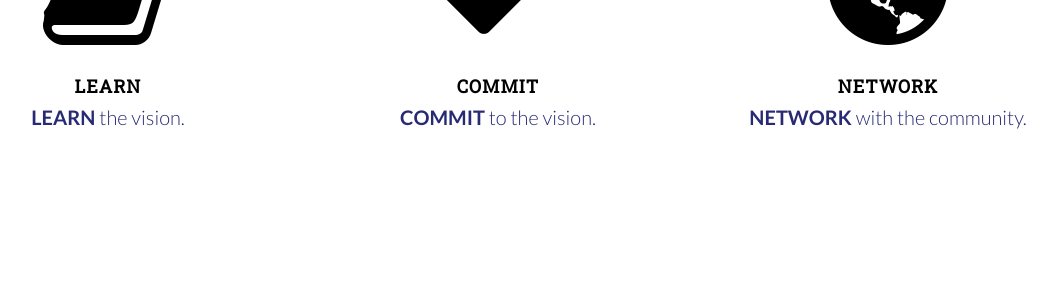
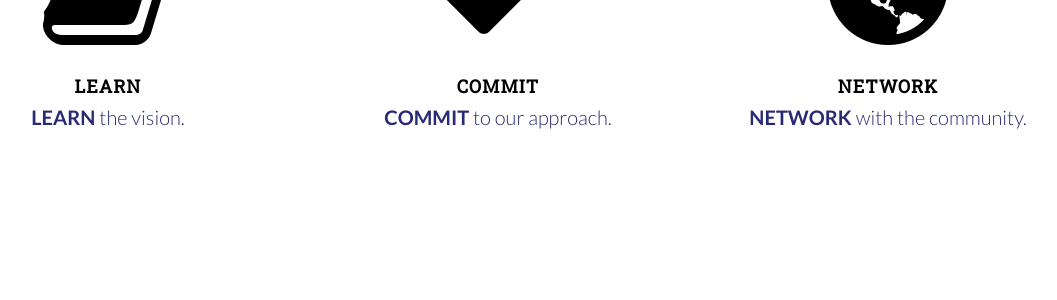
Before and after one commit to ProjectRISHI/onerishi, a Flask app: page / in a window 1280 px wide. Shown: the part 1116-1416 px from the top of the page, without its empty margins (157-1214 px from the left). Run offline with Flask 2, Linux system fonts and the light colour scheme; some libraries are stand-ins or nearby versions.

Commit message:
changing commit

```diff
--- a/templates/index.html
+++ b/templates/index.html
@@ -78,7 +78,7 @@
                 <div class="col-md-4">
                     <i class="fa fa-check fa-10x"></i>
                     <h4 class="service-heading"><br>COMMIT</h4>
-                    <p><font color="#282A74"><strong>COMMIT</strong> to the vision.</font></p>
+                    <p><font color="#282A74"><strong>COMMIT</strong> to our approach.</font></p>
                 </div>
                 <div class="col-md-4">
                     <i class="fa fa-globe fa-10x"></i>
```
